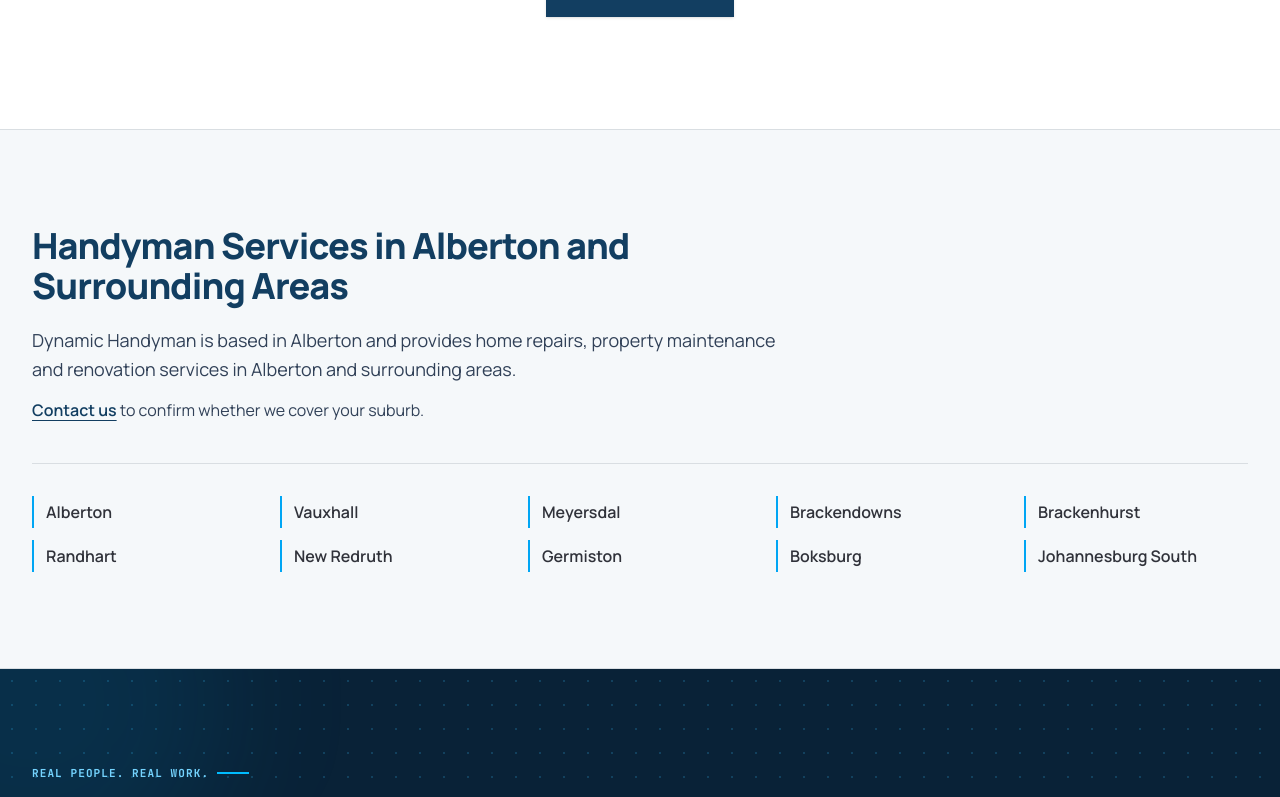
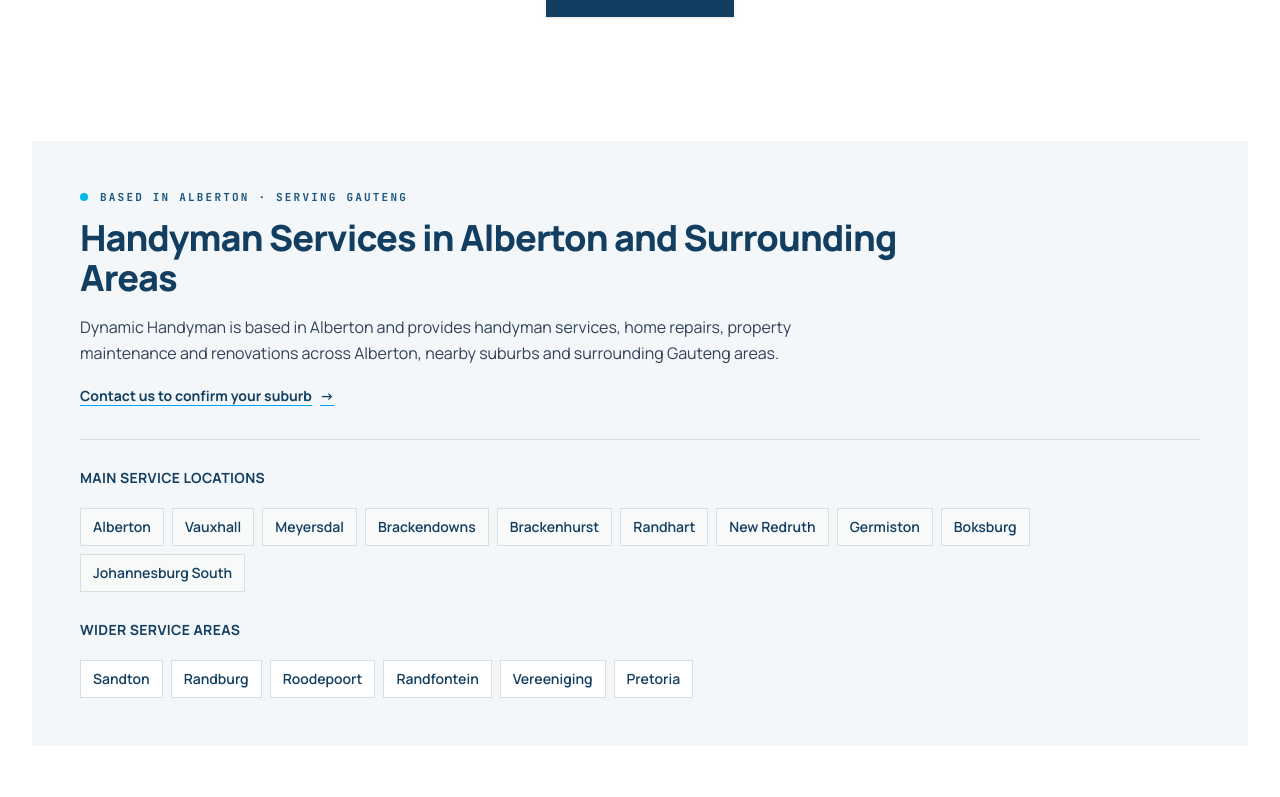
Before and after one commit to MoeJoe03/Dynamic-Handyman, a Next.js app: page / in a window 1280 px wide. Shown: the part 5923-6720 px from the top of the page. Built offline with nearby package versions, Linux system fonts and the light colour scheme; no server answers; the database is empty.

Commit message:
Refine shared service areas and quote status

```diff
--- a/app/contact/page.tsx
+++ b/app/contact/page.tsx
@@ -4,7 +4,7 @@
 import { Footer } from '@/components/Footer';
 import { QuoteForm } from '@/components/QuoteForm';
 import { servicesData } from '@/data/services';
-import { serviceAreas } from '@/config/service-areas';
+import { mainServiceAreas, widerServiceAreas } from '@/config/service-areas';
 import { BreadcrumbNav } from '@/components/BreadcrumbNav';
 
 export const metadata: Metadata = {
@@ -111,25 +111,23 @@
               <p className="mt-6 text-sm leading-relaxed text-slate-600 sm:text-base">
                 Dynamic Handyman is based at 10 Vauxhall Street, Eden Park, Alberton, 1458, serving residential and commercial clients in Alberton and surrounding areas.
               </p>
-              <p className="mt-5 text-sm font-semibold text-[#123E61]">Our main service locations include:</p>
+              <h3 className="mt-5 text-sm font-bold text-[#123E61]">Main Service Locations</h3>
               <ul className="mt-4 flex flex-wrap gap-2" aria-label="Areas served">
-                {serviceAreas.map((area) => (
+                {mainServiceAreas.map((area) => (
                   <li key={area} className="border border-[#D9DEE2] bg-[#F8F9F9] px-3 py-2 text-sm text-[#123E61]">{area}</li>
                 ))}
               </ul>
-              <p className="mt-8 text-sm font-semibold leading-relaxed text-[#123E61]">
-                Wider service area:
-              </p>
+              <h3 className="mt-8 text-sm font-bold leading-relaxed text-[#123E61]">Wider Service Areas</h3>
               <p className="mt-3 text-sm leading-relaxed text-slate-600">
                 Based in Alberton, Dynamic Handyman also travels to:
               </p>
               <ul className="mt-4 flex flex-wrap gap-2" aria-label="Selected project areas in Gauteng">
-                {['Sandton', 'Randburg', 'Roodepoort', 'Randfontein', 'Vereeniging', 'Pretoria'].map((area) => (
+                {widerServiceAreas.map((area) => (
                   <li key={area} className="border border-[#D9DEE2] bg-[#F8F9F9] px-3 py-2 text-sm text-[#123E61]">{area}</li>
                 ))}
               </ul>
               <p className="mt-4 text-sm leading-relaxed text-slate-600">
-                Contact us with your project details so we can discuss the scope of work, scheduling and the appropriate quotation process for your location.
+                Contact us with your project details to discuss the work, scheduling and a quote for your location.
               </p>
             </div>
             <div className="self-start overflow-hidden border border-[#D9DEE2] border-t-2 border-t-[#123E61] bg-[#F8F9F9]">
--- a/app/layout.tsx
+++ b/app/layout.tsx
@@ -1,7 +1,7 @@
 import type { Metadata } from 'next';
 import localFont from 'next/font/local';
 import { contactPhone } from '@/config/contact';
-import { serviceAreas } from '@/config/service-areas';
+import { mainServiceAreas, widerServiceAreas } from '@/config/service-areas';
 import './globals.css';
 
 const siteSans = localFont({
@@ -62,9 +62,9 @@
     '@type': 'HomeAndConstructionBusiness',
     name: 'Dynamic Handyman (PTY) LTD',
     description:
-      'Professional handyman services, home repairs, property maintenance and renovations based in Alberton and serving nearby suburbs.',
+      'Professional handyman services, home repairs, property maintenance and renovations. Based in Alberton and serving surrounding Gauteng areas.',
     slogan: 'Rely On Our Ability.',
-    areaServed: serviceAreas,
+    areaServed: [...mainServiceAreas, ...widerServiceAreas],
     telephone: contactPhone.international,
     email: 'admin@dynamichandyman.co.za',
     address: {
--- a/app/services/page.tsx
+++ b/app/services/page.tsx
@@ -4,6 +4,7 @@
 import { Footer } from '@/components/Footer';
 import { BreadcrumbNav } from '@/components/BreadcrumbNav';
 import { servicesData } from '@/data/services';
+import { mainServiceAreas } from '@/config/service-areas';
 import {
   ElectricalSvg,
   PaintingSvg,
@@ -31,6 +32,8 @@
   'gutters-fascia': 'Request a Gutter Quote',
   'aluminium-windows-doors': 'Request an Aluminium Quote',
 };
+
+const nearbyServiceAreas = mainServiceAreas.filter((area) => area !== 'Alberton');
 
 export default function ServicesPage() {
   const getServiceSvg = (id: string) => {
@@ -213,7 +216,7 @@
                   Dynamic Handyman provides electrical, plumbing, painting, carpentry, paving, property maintenance and renovation services in Alberton and selected nearby suburbs.
                 </p>
                 <p className="mt-4 max-w-2xl text-sm leading-relaxed text-slate-600 sm:text-base">
-                  We regularly assist customers in areas such as Meyersdal, Brackendowns, Brackenhurst, Randhart, New Redruth, Vauxhall, Germiston, Boksburg and Johannesburg South. Contact us to confirm availability for your suburb.
+                  We regularly assist customers in areas such as {nearbyServiceAreas.join(', ')}. Contact us to confirm availability for your suburb.
                 </p>
               </div>
 
--- a/components/AboutContent.tsx
+++ b/components/AboutContent.tsx
@@ -2,7 +2,7 @@
 import Link from 'next/link';
 import { ArrowUpRight, Building2, Check, Home, KeyRound, MapPin, MessageCircle, Phone } from 'lucide-react';
 import { contactPhone } from '@/config/contact';
-import { serviceAreas } from '@/config/service-areas';
+import { mainServiceAreas, widerServiceAreas } from '@/config/service-areas';
 import { aggregateReviewSummary } from '@/data/reviews';
 import { ElectricalSvg, PlumbingSvg, PaintingSvg, CarpentrySvg, MaintenanceSvg, PalisadesCarportsSvg } from '@/components/icons/TradeSvgs';
 
@@ -61,7 +61,7 @@
               <p>Dynamic Handyman (Pty) Ltd is an Alberton-based handyman, property maintenance and renovation company founded by Ryan in 2020.</p>
               <p>We help homeowners, landlords and commercial clients maintain, repair and improve their properties through a wide range of practical building and maintenance services.</p>
               <p>From smaller household repairs to larger renovation and commercial maintenance projects, we bring multiple trades together under one company, making it easier to get the work you need done.</p>
-              <p>Based in Eden Park, Alberton, we serve clients throughout Alberton, Johannesburg South and surrounding areas.</p>
+              <p>Based in Eden Park, Alberton, we serve clients across our main local service areas and take on selected projects elsewhere in Gauteng.</p>
             </div>
             <div className="mt-7 flex flex-wrap gap-3">
               <Link href="/contact" className={`${button} bg-[#123E61] text-white hover:bg-[#0C2B44]`}>Request a Quote <ArrowUpRight size={16} aria-hidden="true" /></Link>
@@ -151,7 +151,7 @@
 
       <section className="py-16 sm:py-24">
         <div className={`${container} grid gap-10 lg:grid-cols-[1fr_360px] lg:gap-16`}>
-          <div><SectionLabel>Where We Work</SectionLabel><h2 className={heading}>Local Handyman Services in Alberton &amp; Johannesburg South</h2><p className="mt-6 text-sm leading-relaxed text-slate-600 sm:text-base">Dynamic Handyman is based at 10 Vauxhall Street, Eden Park, Alberton, 1458, serving residential and commercial clients in Alberton and surrounding areas.</p><p className="mt-5 text-sm font-semibold text-[#123E61]">Our main service locations include:</p><ul className="mt-4 flex flex-wrap gap-2">{serviceAreas.map((area) => <li key={area} className="border border-[#D9DEE2] bg-[#F8F9F9] px-3 py-2 text-sm text-[#123E61]">{area}</li>)}</ul><p className="mt-6 text-sm leading-relaxed text-slate-600">If your property is in one of these areas, contact us to discuss your project and confirm service availability.</p></div>
+          <div><SectionLabel>Where We Work</SectionLabel><h2 className={heading}>Local Handyman Services in Alberton &amp; Nearby Areas</h2><p className="mt-6 text-sm leading-relaxed text-slate-600 sm:text-base">Dynamic Handyman is based at 10 Vauxhall Street, Eden Park, Alberton, 1458, serving residential and commercial clients across Alberton and nearby suburbs.</p><h3 className="mt-5 text-sm font-semibold text-[#123E61]">Main Service Locations</h3><ul className="mt-4 flex flex-wrap gap-2">{mainServiceAreas.map((area) => <li key={area} className="border border-[#D9DEE2] bg-[#F8F9F9] px-3 py-2 text-sm text-[#123E61]">{area}</li>)}</ul><h3 className="mt-6 text-sm font-semibold text-[#123E61]">Wider Service Areas</h3><p className="mt-2 text-sm leading-relaxed text-slate-600">Based in Alberton, Dynamic Handyman also travels to:</p><ul className="mt-4 flex flex-wrap gap-2">{widerServiceAreas.map((area) => <li key={area} className="border border-[#D9DEE2] bg-[#F8F9F9] px-3 py-2 text-sm text-[#123E61]">{area}</li>)}</ul><p className="mt-6 text-sm leading-relaxed text-slate-600">If your property is in one of these areas, contact us to discuss your project and confirm service availability.</p></div>
           <div className="self-start border border-[#D9DEE2] border-t-2 border-t-[#123E61] p-7 sm:p-8"><MapPin size={32} strokeWidth={1.5} className="text-[#19547E]" aria-hidden="true" /><h3 className="mt-6 text-xl font-bold text-[#123E61]">Based in Alberton</h3><address className="mt-4 text-sm not-italic leading-7 text-slate-600">Dynamic Handyman (Pty) Ltd<br />10 Vauxhall Street<br />Eden Park, Alberton, 1458</address><Link href="/contact" className={`${button} mt-6 w-full bg-[#123E61] text-center text-white hover:bg-[#0C2B44]`}>Contact Dynamic Handyman <ArrowUpRight className="shrink-0" size={16} aria-hidden="true" /></Link></div>
         </div>
       </section>
--- a/components/ServiceAreaSection.tsx
+++ b/components/ServiceAreaSection.tsx
@@ -1,28 +1,51 @@
-import { serviceAreas } from '@/config/service-areas';
+import Link from 'next/link';
+import { mainServiceAreas, widerServiceAreas } from '@/config/service-areas';
 
 export function ServiceAreaSection() {
   return (
-    <section className="border-t border-[#D9DEE2] bg-[#f5f8fa] py-16 lg:py-24" aria-labelledby="service-area-heading">
+    <section className="bg-white pt-2 pb-14 sm:pt-3 sm:pb-20" aria-labelledby="service-area-heading">
       <div className="mx-auto max-w-7xl px-4 sm:px-6 lg:px-8">
-        <div className="max-w-3xl">
+        <div className="bg-[#F4F7F9] p-6 sm:p-9 lg:p-12">
+          <div className="max-w-4xl">
+            <p className="mb-3 flex items-center gap-3 font-mono text-[11px] font-bold uppercase tracking-[0.2em] text-[#19547E]">
+              <span className="h-2 w-2 rounded-full bg-[#00B8E8]" aria-hidden="true" />
+              Based in Alberton · Serving Gauteng
+            </p>
             <h2 id="service-area-heading" className="text-3xl font-extrabold tracking-tight text-[#123E61] sm:text-4xl">
               Handyman Services in Alberton and Surrounding Areas
             </h2>
-          <p className="mt-5 text-base leading-relaxed text-slate-700 sm:text-lg">
-            Dynamic Handyman is based in Alberton and provides home repairs, property maintenance and renovation services in Alberton and surrounding areas.
+            <p className="mt-4 max-w-3xl text-sm leading-relaxed text-slate-700 sm:text-base">
+              Dynamic Handyman is based in Alberton and provides handyman services, home repairs, property maintenance and renovations across Alberton, nearby suburbs and surrounding Gauteng areas.
             </p>
-          <p className="mt-3 text-base leading-relaxed text-slate-700">
-            <a href="/contact" className="font-semibold text-[#123E61] underline underline-offset-4 hover:text-[#0C2B44] focus-visible:outline-2 focus-visible:outline-offset-4 focus-visible:outline-[#123E61]">Contact us</a> to confirm whether we cover your suburb.
-          </p>
+            <Link href="/contact" className="mt-5 inline-flex items-center gap-2 text-sm font-bold text-[#123E61] underline decoration-sky-500 underline-offset-4 transition-colors hover:text-[#19547E] focus-visible:outline-2 focus-visible:outline-offset-4 focus-visible:outline-[#123E61]">
+              Contact us to confirm your suburb <span aria-hidden="true">→</span>
+            </Link>
           </div>
-        <ul className="mt-10 grid grid-cols-2 gap-x-6 gap-y-3 border-t border-[#D9DEE2] pt-8 sm:grid-cols-3 lg:grid-cols-5" aria-label="Areas served">
-          {serviceAreas.map((area) => (
-            <li key={area} className="border-l-2 border-sky-500 py-1 pl-3 text-sm font-semibold text-[#30323A] sm:text-base">
+
+          <div className="mt-8 space-y-7 border-t border-[#D9DEE2] pt-7">
+            <div>
+              <h3 className="text-sm font-bold uppercase tracking-wide text-[#123E61]">Main service locations</h3>
+              <ul className="mt-5 flex flex-wrap gap-2" aria-label="Main service areas">
+                {mainServiceAreas.map((area) => (
+                  <li key={area} className="border border-[#D9DEE2] bg-[#F8F9F9] px-3 py-2 text-sm font-semibold text-[#123E61] transition-colors hover:border-[#19547E] hover:bg-sky-50">
                     {area}
                   </li>
                 ))}
               </ul>
             </div>
+            <div>
+              <h3 className="text-sm font-bold uppercase tracking-wide text-[#123E61]">Wider service areas</h3>
+              <ul className="mt-5 flex flex-wrap gap-2" aria-label="Wider service areas">
+                {widerServiceAreas.map((area) => (
+                  <li key={area} className="border border-[#D9DEE2] bg-white px-3 py-2 text-sm font-semibold text-[#123E61] transition-colors hover:border-[#19547E] hover:bg-sky-50">
+                    {area}
+                  </li>
+                ))}
+              </ul>
+            </div>
+          </div>
+        </div>
+      </div>
     </section>
   );
 }
--- a/config/service-areas.ts
+++ b/config/service-areas.ts
@@ -1,4 +1,4 @@
-export const serviceAreas = [
+export const mainServiceAreas = [
   'Alberton',
   'Vauxhall',
   'Meyersdal',
@@ -10,3 +10,15 @@
   'Boksburg',
   'Johannesburg South',
 ];
+
+export const widerServiceAreas = [
+  'Sandton',
+  'Randburg',
+  'Roodepoort',
+  'Randfontein',
+  'Vereeniging',
+  'Pretoria',
+];
+
+// Keep the complete service footprint available for structured data.
+export const serviceAreas = [...mainServiceAreas, ...widerServiceAreas];
```
Also changed, not shown: components/QuoteForm.tsx (+6 -4 lines). Lines whose indentation alone changed are shown as unchanged.
